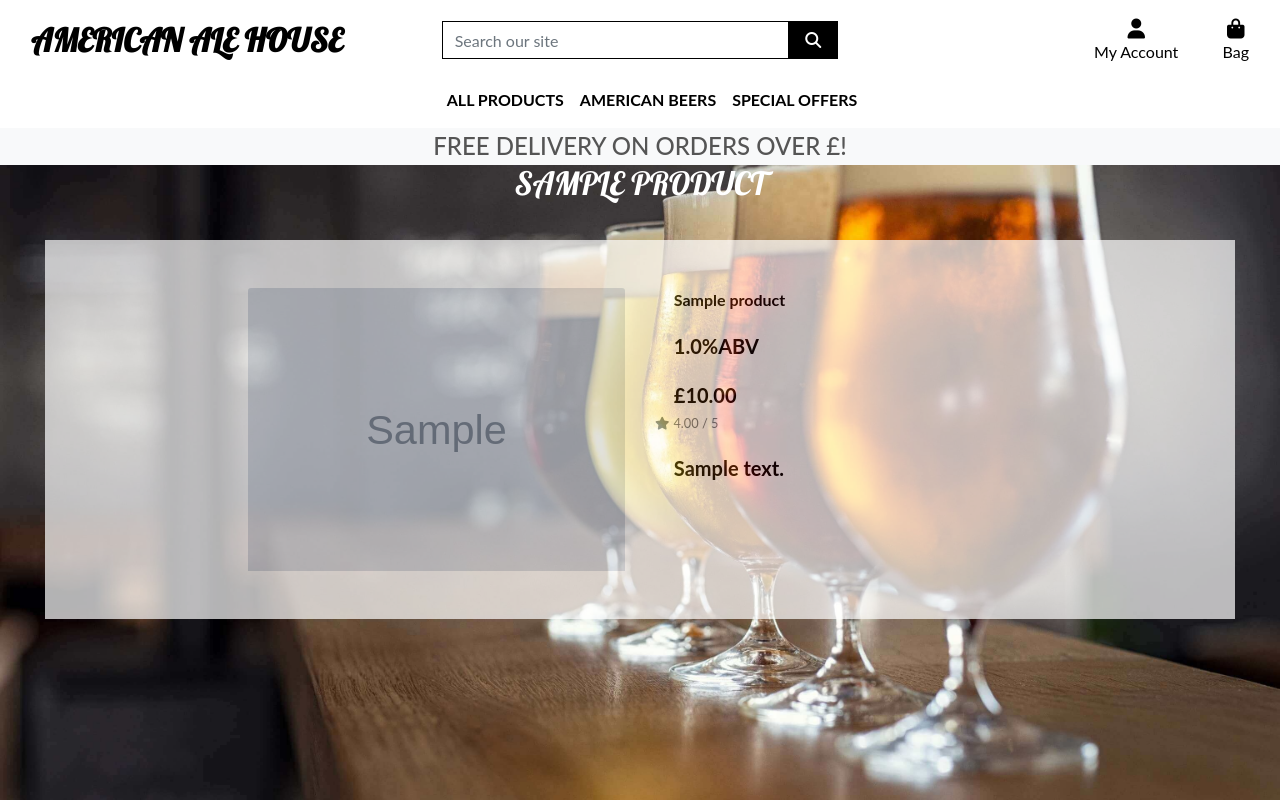
After one commit to Steven-Dawson18/american-ale-house, a Django app: page /products/1/ in a window 1280 px wide. The commit adds this page. Run offline with Django 3.2, Linux system fonts and the light colour scheme; tables that the repository leaves empty hold one stand-in row (values such as "Sample post"); grey boxes marked "Sample" are stand-in pictures; some libraries are stand-ins or nearby versions.

Commit message:
Added product detail functionallity

```diff
--- /dev/null
+++ b/products/templates/products/product_detail.html
@@ -0,0 +1,50 @@
+{% extends "base.html" %}
+{% load static %}
+
+{% block page_header %}
+    <div class="container header-container">
+        <div class="row">
+            <div class="col">
+                <h2 class="logo-font text-white text-center">{{ product.name }}</h2>
+            </div>
+        </div>
+    </div>
+{% endblock %}
+
+{% block content %}
+
+    <div class="container-fluid">
+        <div class="background">
+            <div class="transbox">
+                <div class="row">
+                    <div class="col-12 col-md-6 col-lg-4 offset-lg-2">
+                        <div class="image-container my-5">
+                            {% if product.image %}
+                                <a href="{{ product.image.url }}" target="_blank">
+                                    <img class="card-img-top img-fluid" src="{{ product.image.url }}" alt="{{ product.name }}">
+                                </a>
+                                {% else %}
+                                <a href="">
+                                    <img class="card-img-top img-fluid" src="{{ MEDIA_URL }}noimage.png" alt="{{ product.name }}">
+                                </a>
+                            {% endif %}
+                        </div>
+                    </div>
+                    <div class="col-12 col-md-6 col-lg-4">
+                        <div class="product-details-container mb-5 mt-md-5">
+                            <p class="mb-0">{{ product.name }}</p>
+                            <p class="lead mb-0 text-left font-weight-bold">{{ product.abv }}%ABV</p>
+                            <p class="lead mb-0 text-left font-weight-bold">£{{ product.price }}</p>
+                            {% if product.rating %}
+                                <small class="text-muted"><i class="fas fa-star mr-1"></i>{{ product.rating }} / 5</small>
+                            {% else %}
+                                <small class="text-muted">No Rating</small>
+                            {% endif %}
+                            <p class="lead mb-0 text-left font-weight-bold">{{ product.description }}</p>
+                        </div>
+                    </div>
+                </div>
+            </div>
+        </div>
+    </div>
+{% endblock %}
--- a/products/templates/products/products.html
+++ b/products/templates/products/products.html
@@ -27,11 +27,11 @@
                         <div class="col-sm-6 col-md-6 col-lg-4 col-xl-3">
                             <div class="card h-100 border-0">
                                 {% if product.image %}
-                                <a href="">
+                                <a href="{% url 'product_detail' product.id %}">
                                     <img class="card-img-top img-fluid" src="{{ product.image.url }}" alt="{{ product.name }}">
                                 </a>
                                 {% else %}
-                                <a href="">
+                                <a href="{% url 'product_detail' product.id %}">
                                     <img class="card-img-top img-fluid" src="{{ MEDIA_URL }}noimage.png" alt="{{ product.name }}">
                                 </a>
                                 {% endif %}
--- a/products/urls.py
+++ b/products/urls.py
@@ -3,4 +3,5 @@
 
 urlpatterns = [
     path('', views.all_products, name='products'),
+    path('<product_id>/', views.product_detail, name='product_detail'),
 ]
--- a/products/views.py
+++ b/products/views.py
@@ -1,4 +1,4 @@
-from django.shortcuts import render
+from django.shortcuts import render, get_object_or_404
 from .models import Product
 
 
@@ -12,3 +12,15 @@
     }
 
     return render(request, 'products/products.html', context)
+
+
+def product_detail(request, product_id):
+    """ A view to show individual product details"""
+
+    product = get_object_or_404(Product, pk=product_id)
+
+    context = {
+        'product': product,
+    }
+
+    return render(request, 'products/product_detail.html', context)
--- a/static/css/style.css
+++ b/static/css/style.css
@@ -62,6 +62,22 @@
     border: 1px solid black !important;
 }
 
+div.transbox {
+    margin: 30px;
+    background-color: #ffffff;
+    opacity: 0.7;
+}
+
+div.transbox p {
+    margin: 5%;
+    font-weight: bold;
+    color: #000000;
+}
+
+.text-white {
+    color:#ffffff;
+}
+
 /* -------------------------------- Media Queries */
 
 /* Slightly larger container on xl screens */
@@ -69,6 +85,13 @@
   .container {
     max-width: 80%;
   }
+}
+
+/* pad the top a bit when navbar is collapsed on mobile */
+@media (max-width: 1121px) {
+    .site-title{
+        font-size: x-large;
+    }
 }
 
 /* fixed top navbar only on medium and up */
@@ -85,3 +108,14 @@
         padding-top: 164px;
     }
 }
+
+/* pad the top a bit when navbar is collapsed on mobile */
+@media (max-width: 991px) {
+    .header-container {
+        padding-top: 116px;
+    }
+
+    body {
+        height: calc(100vh - 116px);
+    }
+}
--- a/templates/base.html
+++ b/templates/base.html
@@ -41,7 +41,7 @@
         <div id="topnav" class="row bg-white pt-lg-2 d-none d-lg-flex">
             <div class="col-12 col-lg-4 my-auto py-1 py-lg-0 text-center text-lg-left">
                 <a href="{% url 'home' %}" class="nav-link main-logo-link">
-                    <h2 class="logo-font text-black my-0"><strong>American Ale House</strong></h2>
+                    <h2 class="logo-font site-title text-black my-0"><strong>American Ale House</strong></h2>
                 </a>
             </div>
             <div class="col-12 col-lg-4 my-auto py-1 py-lg-0">
--- a/templates/includes/main-nav.html
+++ b/templates/includes/main-nav.html
@@ -13,7 +13,7 @@
                 <a href="" class="dropdown-item">By Price</a>
                 <a href="" class="dropdown-item ">By Rating</a>
                 <a href="" class="dropdown-item ">By Category</a>
-                <a href="" class="dropdown-item">All Products</a>
+                <a href="{% url 'products' %}" class="dropdown-item">All Products</a>
             </div>
         </li>
         <li class="nav-item dropdown">
```
